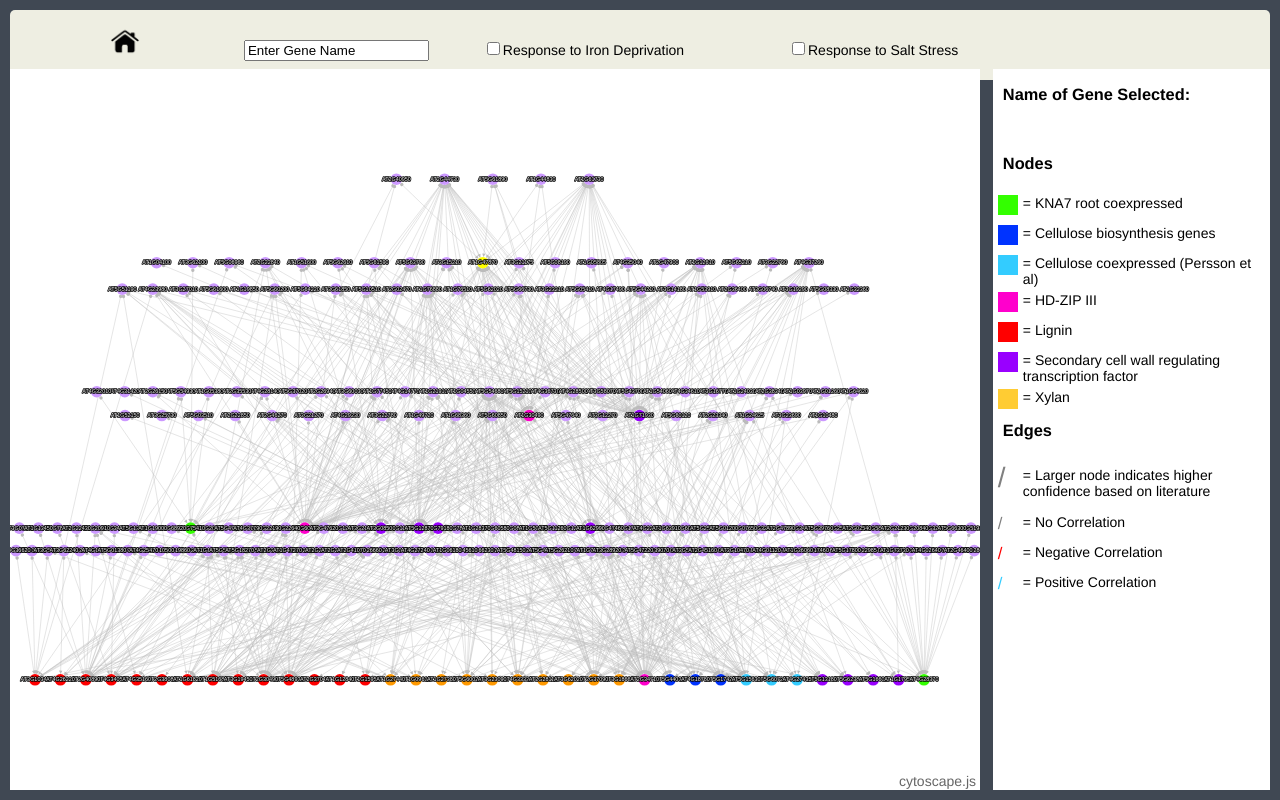
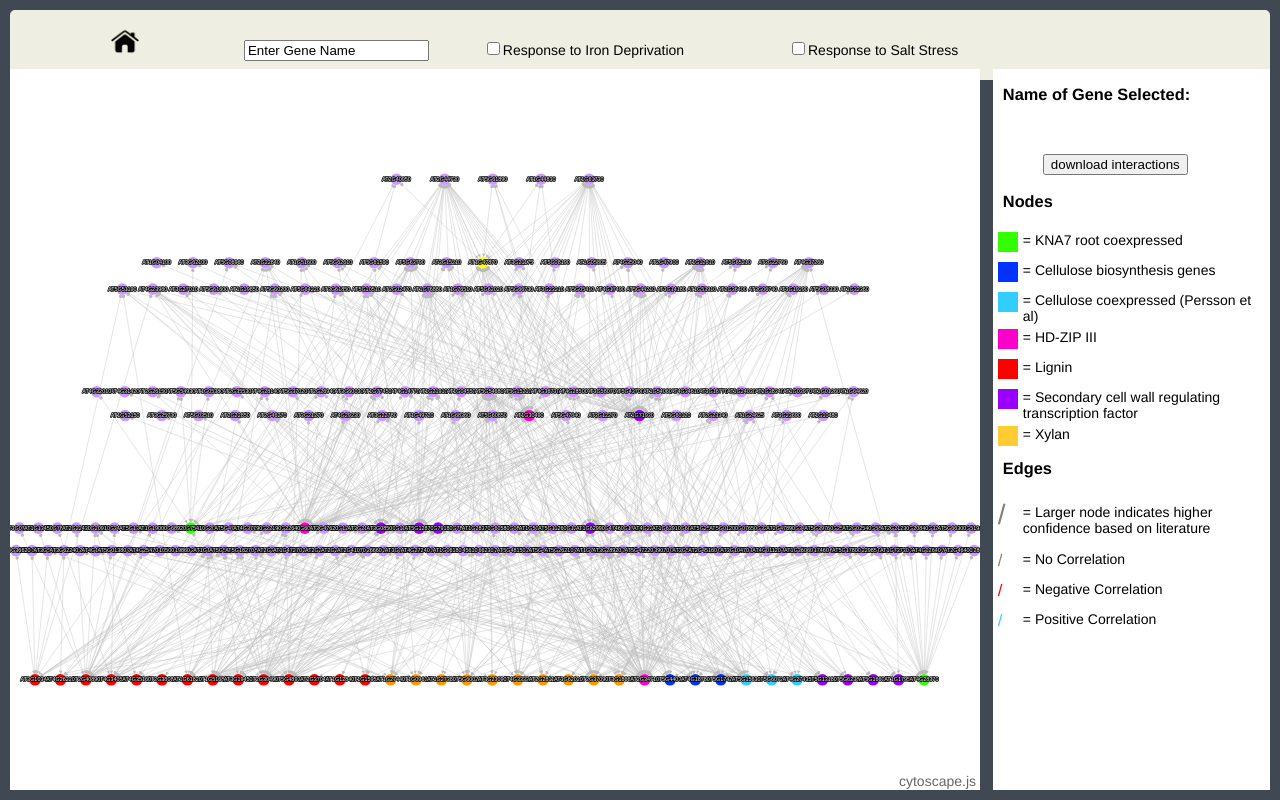
Before and after one commit to gturco/trenzalore, a plain HTML site: page stress_network.html in a window 1280 px wide. Drawn offline with Linux system fonts and the light colour scheme.

Commit message:
new html for stress network

```diff
--- a/stress_network.html
+++ b/stress_network.html
@@ -21,12 +21,14 @@
    </div>
 
 
+
    <div id="network">
    <div id="cy">
    </div>
    <div id="key">
      <h3 style="padding-left:10px;">Name of Gene Selected:</h3>
      <div  type="text" id=gene_name> </div>
+     <button type="button" id=csv_output Content-Disposition: attachment; filename="<file name.ext>"  style="margin-left:50px;">download interactions</button>
      <h3 style="padding-left:10px;"> Nodes </h3>
      <div class="color-color-text-box">
        <div class="color-box" style="background-color: #33ff00;"> </div> <div class="text-box">= KNA7 root coexpressed </div> </div>
```
